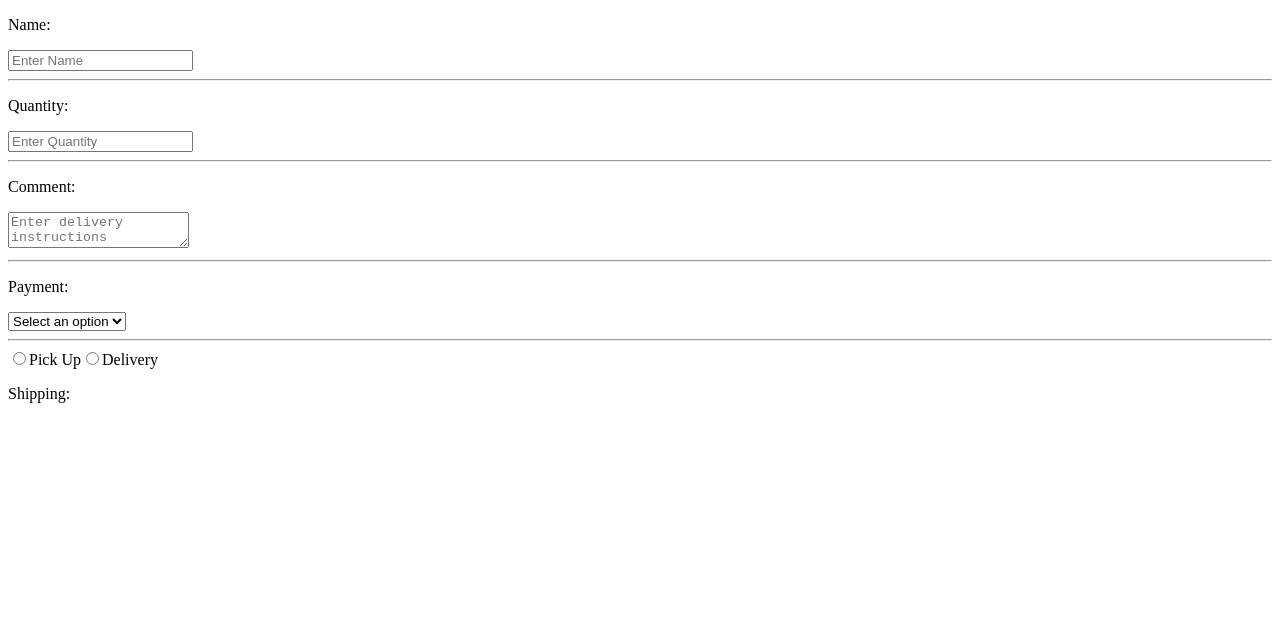
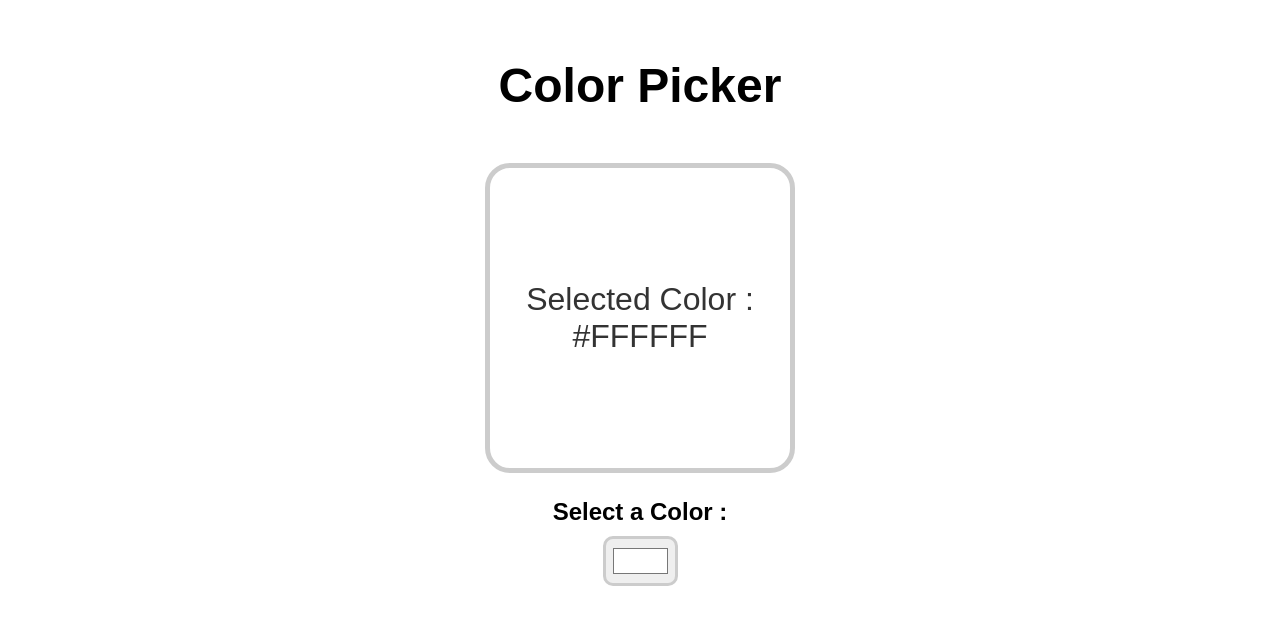
Before and after one commit to mhdabdellah/my-course-work-on-reactjs, a React (Vite) app: page / in a window 1280 px wide. Shown: the top 624 px of the page. Built offline with nearby package versions, Linux system fonts and the light colour scheme.

Commit message:
exemple on color picker

```diff
--- a/src/App.jsx
+++ b/src/App.jsx
@@ -8,7 +8,8 @@
 // import UserGreeting from "./app_components/user_greeting_component/user_greeting"
 // import List from "./app_components/list_component/list"
 // import Counter from "./app_components/counter_component/counter"
-import Input from "./app_components/input_component/input"
+// import Input from "./app_components/input_component/input"
+import ColorPicker from "./app_components/color_picker_component/color_picker"
 
 function App() {
   // const fruits = [{id:1, name: "apple", quantity:89},{id:2, name: "bananas", quantity:899},{id:3, name: "orange", quantity:779},{id:4, name: "coconut", quantity:39},{id:5, name: "pineaple", quantity:1977}]
@@ -41,8 +42,11 @@
     // <>
     //   <Counter />
     // </>
+    // <>
+    //   <Input />
+    // </>
     <>
-      <Input />
+      <ColorPicker />
     </>
 
 
--- /dev/null
+++ b/src/app_components/color_picker_component/color_picker.jsx
@@ -0,0 +1,24 @@
+import React, {useState} from "react";
+
+function ColorPicker(){
+
+    const [color, setColor] = useState("#FFFFFF");
+
+    function handleColorChange(event){
+        setColor(event.target.value);
+    }
+
+    const colorPickerComponent =
+        <div className="color-picker-container">
+            <h1> Color Picker</h1>
+            <div className="color-display" style={{backgroundColor: color}}>
+                <p> Selected Color : {color} </p>
+            </div>
+            <label> Select a Color : </label>
+            <input type="color" value={color} onChange={handleColorChange} />
+        </div>
+
+    return (colorPickerComponent) ;
+}
+
+export default ColorPicker
--- a/src/index.css
+++ b/src/index.css
@@ -35,3 +35,49 @@
   border:none;
   cursor: pointer;
 }
+
+body{
+  font-family: Arial, sans-serif;
+}
+
+.color-picker-container{
+  display: flex;
+  flex-direction: column;
+  align-items: center;
+}
+
+h1{
+  margin: 50px;
+  font-size: 3rem;
+}
+
+.color-display {
+  width: 300px;
+  height: 300px;
+  display: flex;
+  justify-content: center;
+  align-items: center;
+  border: 5px solid hsl(0,0%,80%);
+  border-radius: 25px;
+  margin-bottom: 25px;
+}
+
+.color-display p{
+  color: hsl(0,0%,20%);
+  font-size: 2rem;
+  text-align: center;
+}
+
+label{
+  font-size: 1.5rem;
+  font-weight: bold;
+  margin-bottom: 10px;
+}
+
+input{
+  width: 75px;
+  height: 50px;
+  padding: 5px;
+  border-radius: 10px;
+  border: 3px solid hsl(0,0%,80%)
+}
```
